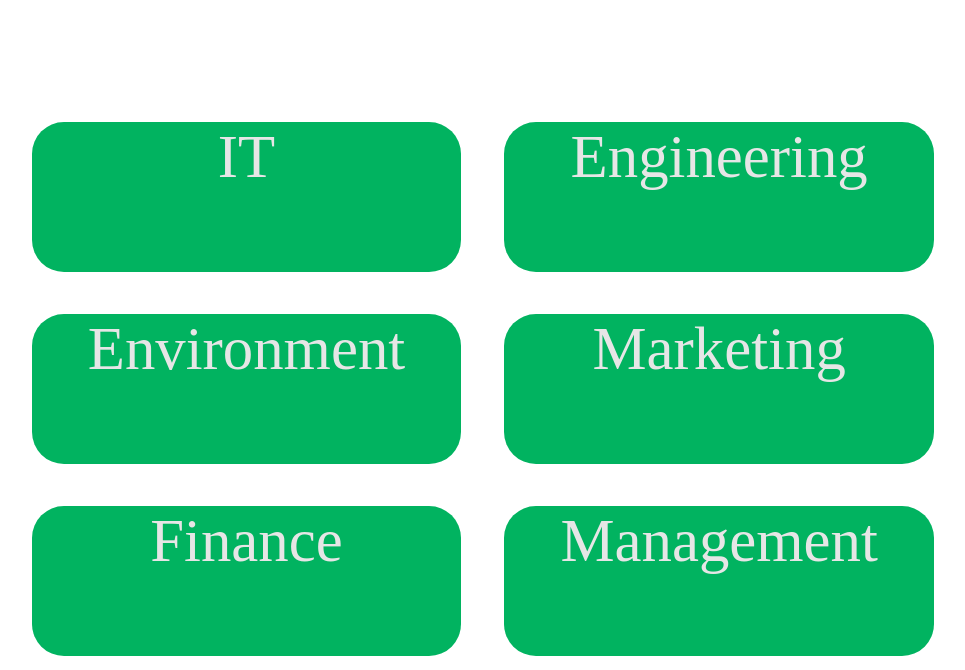
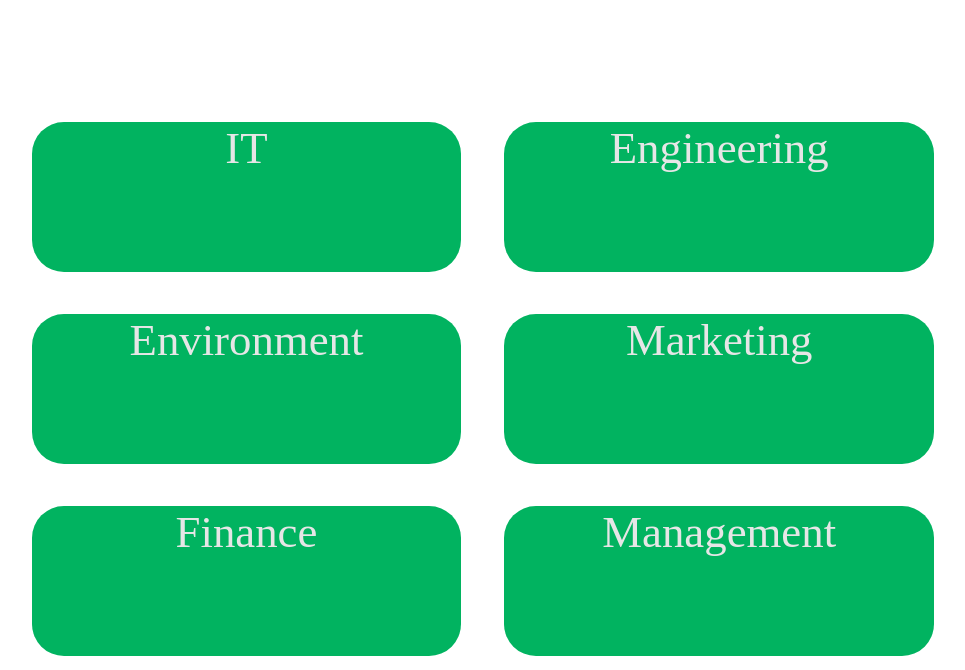
Before and after one commit to jj12345123/HIT238_App, a plain HTML site: page index.html in a window 1280 px wide. Shown: the part 130-800 px from the top of the page, without its empty margins (166-1131 px from the left). Drawn offline with Linux system fonts and the light colour scheme.

Commit message:
fixed text size and loadResults() script

```diff
--- a/scripts.js
+++ b/scripts.js
@@ -155,7 +155,7 @@ function loadResults(){
   var area = sessionStorage.getItem("area", areaList);
   var criteria = sessionStorage.getItem("criteria", criteriaList);
   for (i = 0; i < person.length; i++){
-    if ((area.every(r => person[i].area.includes(r))){
+    if (area.every(r => person[i].area.includes(r))){
       let div = document.createElement('div');
       div.id = 'content';
       div.class = 'note';
@@ -171,5 +171,4 @@ function loadResults(){
       div.style.border = "thick solid #0000FF";
       div.style.margin = "2% 10% 2% 10%";}
     }
-  }
 }
--- a/styles.css
+++ b/styles.css
@@ -63,7 +63,7 @@ h3{
   color: rgb(230,230,230);
   text-align: center;
   height: 100%;
-  font-size: 380%;
+  font-size: 280%;
 }
 
 .resultslabel{
```
